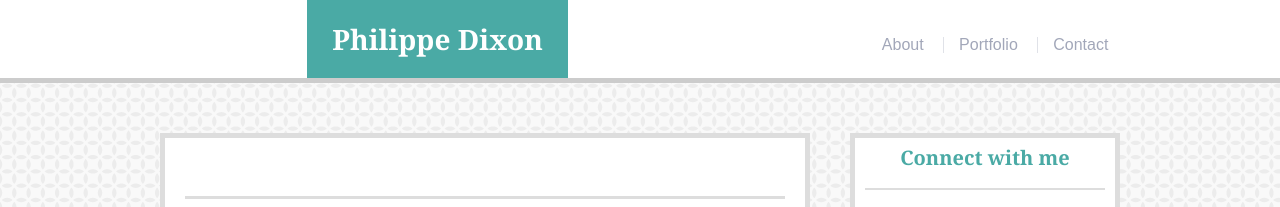
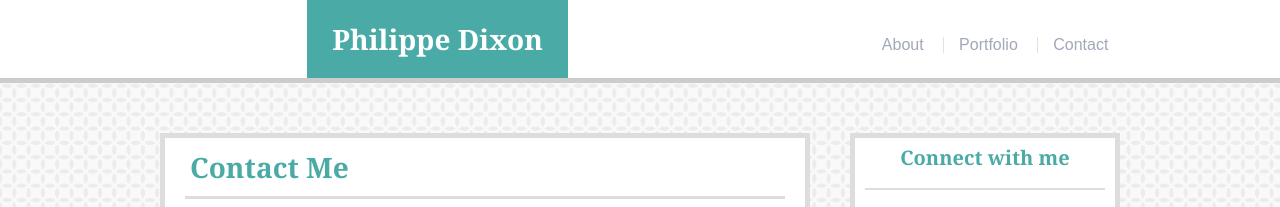
Before and after one commit to psd314/psd314.github.io, a plain HTML site: page contact.html in a window 1280 px wide. Shown: the top 207 px of the page. Drawn offline with Linux system fonts and the light colour scheme.

Commit message:
fixed missing 'Contact Me' header

```diff
--- a/contact.html
+++ b/contact.html
@@ -18,7 +18,7 @@
 	<div class="container">
 		<div class="about">
 			<div class="about_title">
-				<h1><a href="index.html">Philippe Dixon</a></h1>
+				<h1>Contact Me</h1>
 			</div>
 			<div class = "content">
 				<div class="form">
```
